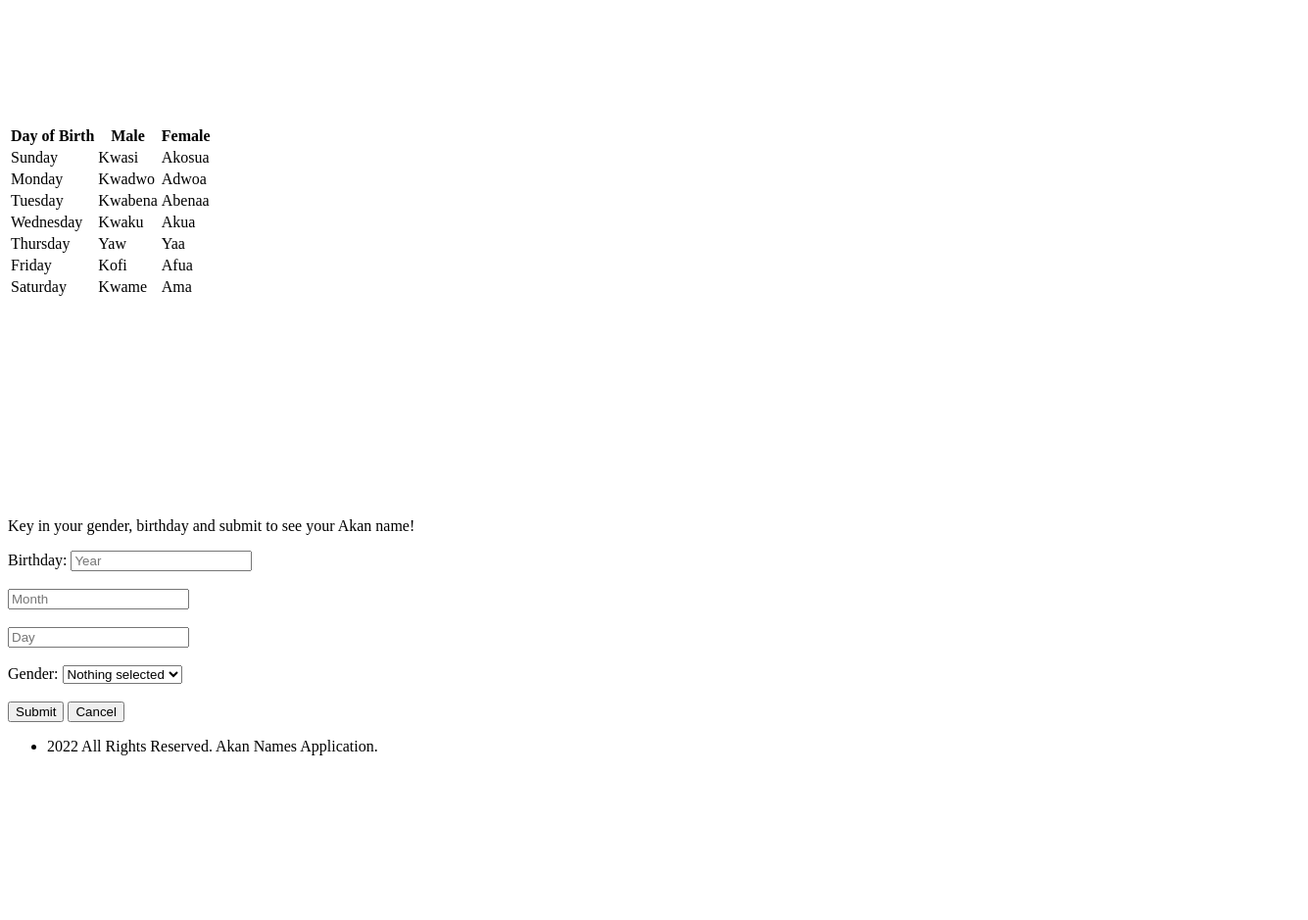
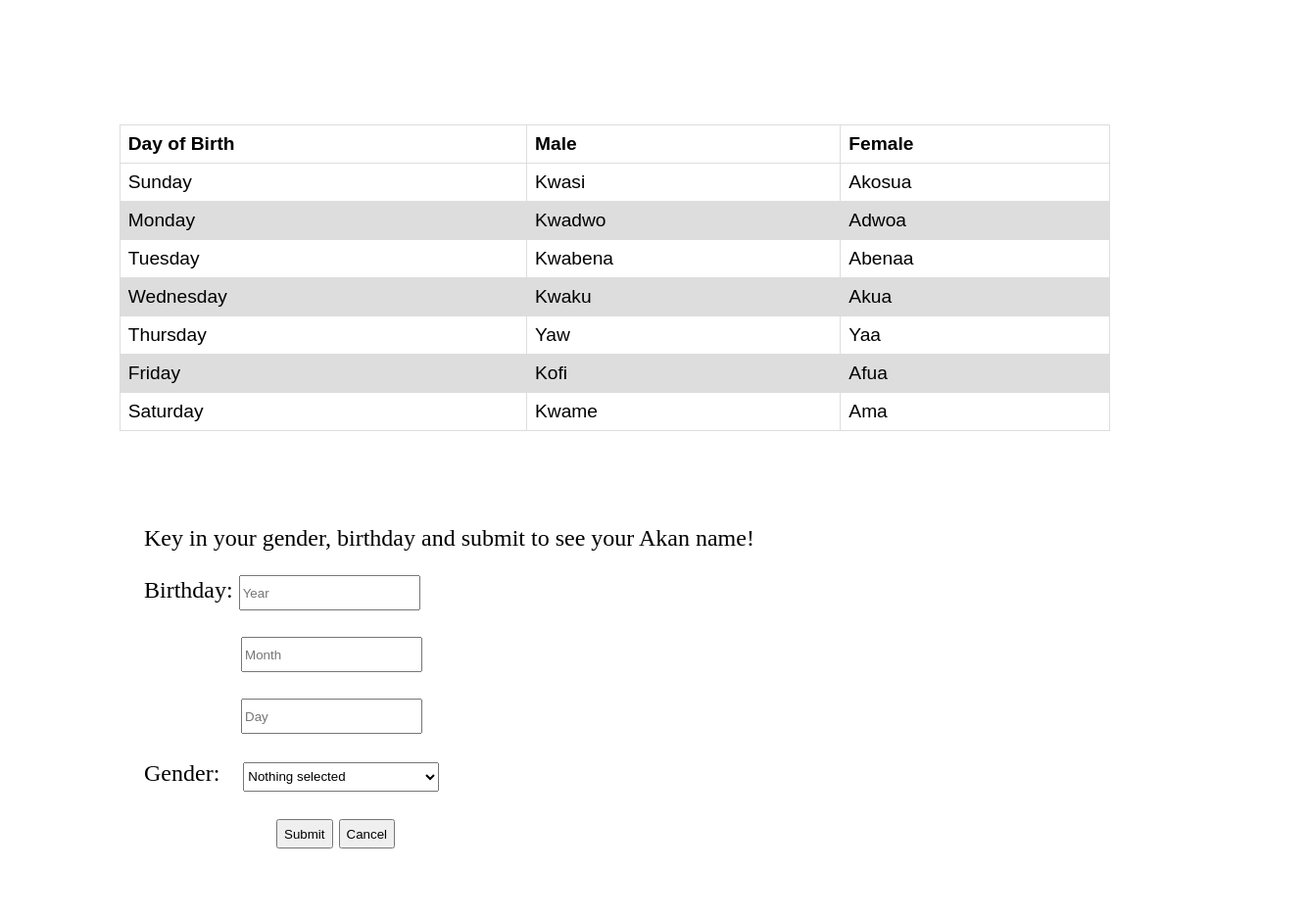
Before and after one commit to MutheuLinet/Akan-Names-Web-Application, a plain HTML site: page index.html in a window 1280 px wide. Shown: the part 360-1299 px from the top of the page at 98% size, 1335 px wide, since content can reach past the window. Before the commit the page ends 1147 px from the top, so only its background shows below. Drawn offline with nearby package versions, Linux system fonts and the light colour scheme; files that its build step writes are made by us from their sources; files whose address does not match are found by name.

Commit message:
Add css styling

```diff
--- a/css/styles.css
+++ b/css/styles.css
@@ -50,3 +50,94 @@
   margin-top: 5%;
   color: #000000;
 }
+
+table {
+  font-family: arial, sans-serif;
+  border-collapse: collapse;
+  width: 100%;
+  margin-bottom: 10%;
+  font-size: larger;
+}
+
+td,
+th {
+  border: 1px solid #dddddd;
+  text-align: left;
+  padding: 8px;
+}
+
+tr:nth-child(even) {
+  background-color: #dddddd;
+}
+
+label {
+  /* margin-left: 30%; */
+  margin-top: -15%;
+  font-weight: 1000px;
+}
+
+#table {
+  width: 80%;
+  margin-left: 9%;
+}
+#year {
+  height: 30px;
+}
+#month {
+  height: 30px;
+  margin-left: 11%;
+}
+#day {
+  height: 30px;
+  margin-left: 11%;
+}
+#gender {
+  height: 30px;
+  width: 200px;
+  margin-left: 2%;
+}
+#submit {
+  height: 30px;
+  margin-left: 15%;
+}
+
+#cancel {
+  height: 30px;
+}
+body {
+  font-weight: 1000px;
+}
+
+.output {
+  margin-left: 25%;
+  font-size: x-large;
+}
+
+#formrow {
+  /* background-color: #dddddd; */
+  height: 400px;
+  width: 900px;
+  margin-left: 11%;
+  font-size: x-large;
+}
+#footer {
+  height: 200px;
+  width: 110%;
+  margin-left: -5%;
+  margin-bottom: 0%;
+  text-align: center;
+  background-color: #ffffff;
+}
+li {
+  list-style: none;
+  color: #000000;
+}
+#body {
+  background-color: #fd7e14;
+}
+#alert {
+  border: none;
+}
+#imgfooter {
+  height: 80px;
+}
```
